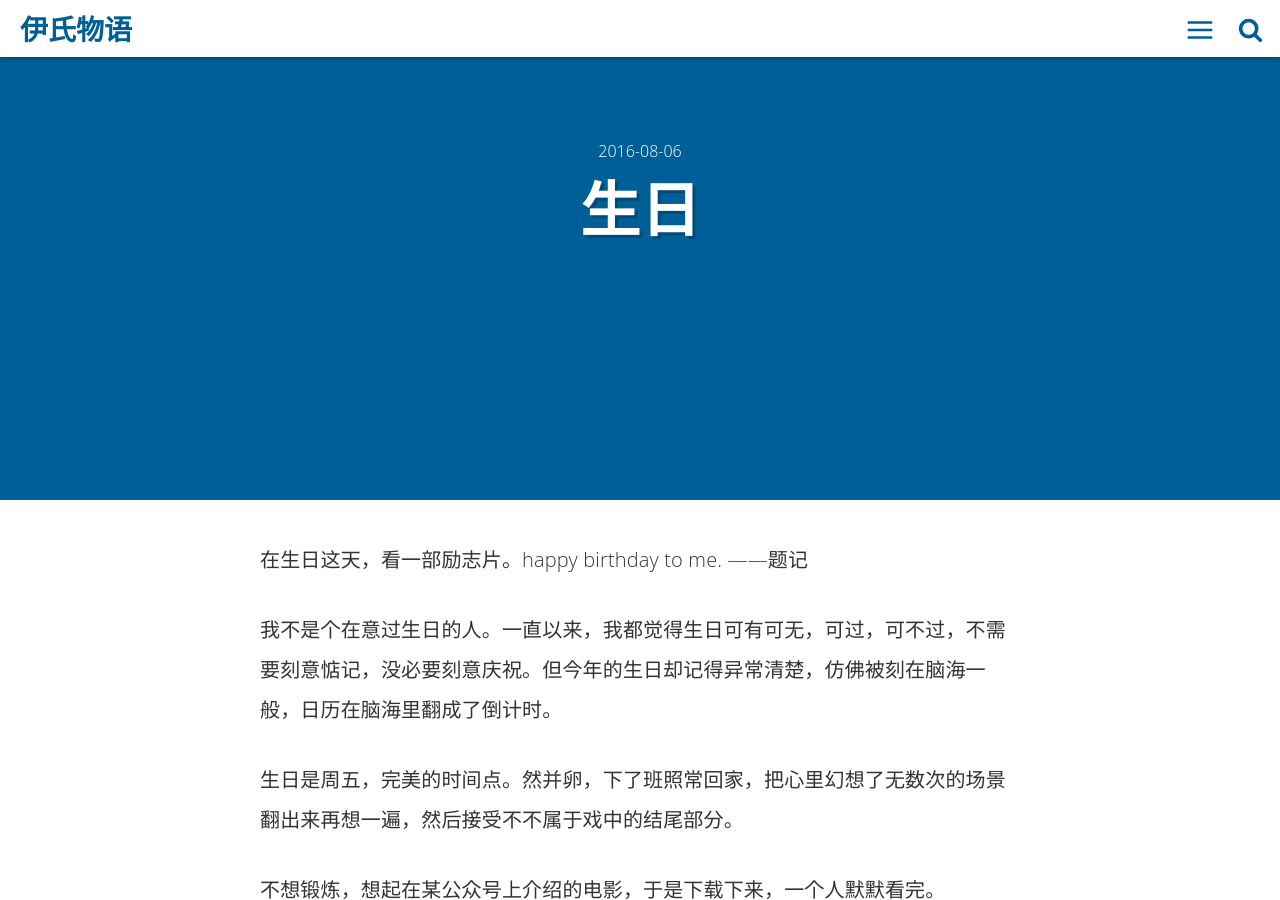
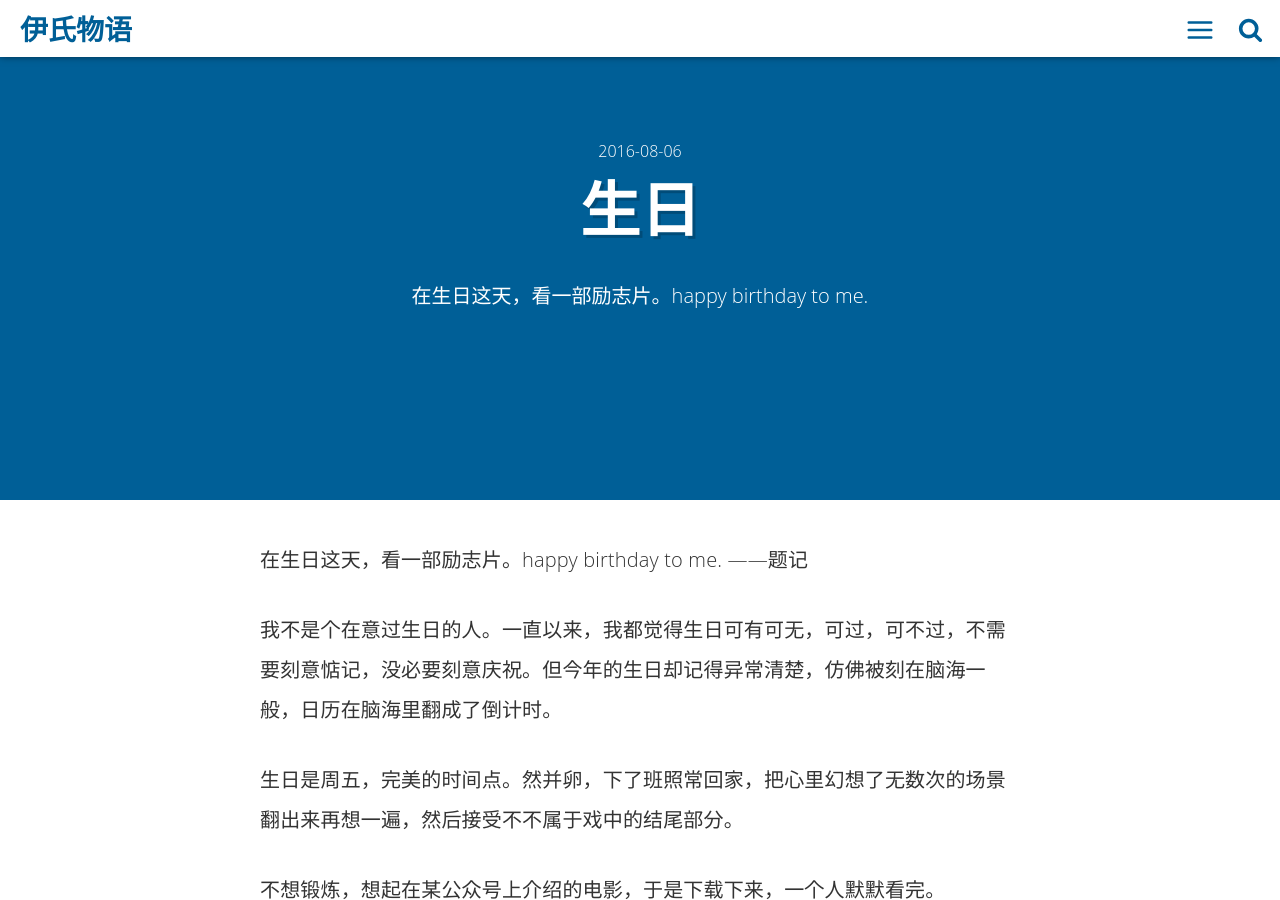
Before and after one commit to AwThink/iyidie, a Jekyll site: the page built from _posts/2016-08-05-2016-birthday.md, in a window 1280 px wide and 900 px high. Built offline with Jekyll 4.4.1, drawn with Linux system fonts in a browser that asks for light colours.

Commit message:
test post front-matter

```diff
--- a/_posts/2016-08-05-2016-birthday.md
+++ b/_posts/2016-08-05-2016-birthday.md
@@ -2,8 +2,11 @@
 layout: post
 title: 生日
 date: 2016-08-06 10:29:56
+description: '在生日这天，看一部励志片。happy birthday to me.'
 author: 伊迭
 comments: true
+main-class: 'Life'
+color: '#7AAB13'
 categories:
 - Life
 tag:
--- a/src/styl/_theme-colors.styl
+++ b/src/styl/_theme-colors.styl
@@ -2,7 +2,7 @@
     post-jekyll: #B31917,
     post-css: #2DA0C3,
     post-js: #D6BA32,
-    post-html: #EB7728,
+    post-Life: #EB7728,
     post-svg: #7D669E,
     post-dev: #637a91,
     post-misc: #7AAB13
```
Also changed, not shown: README.md.
